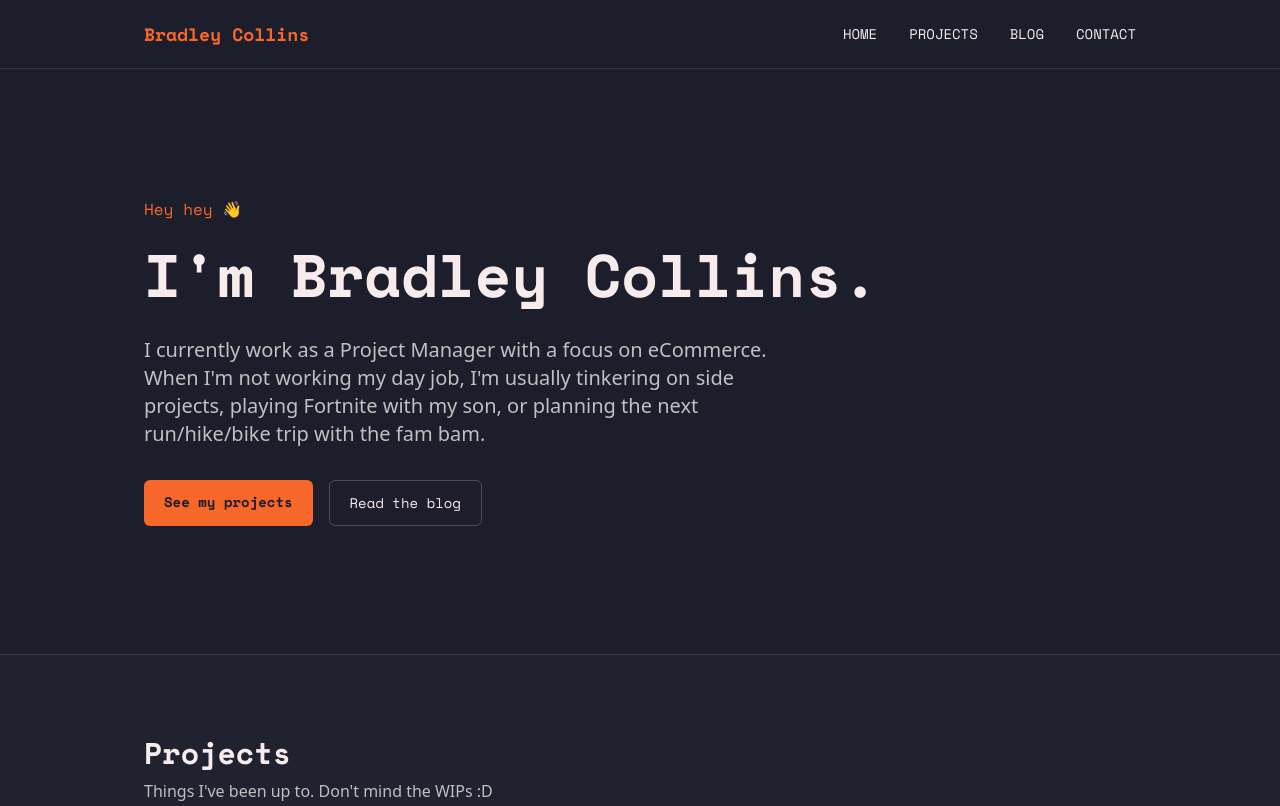
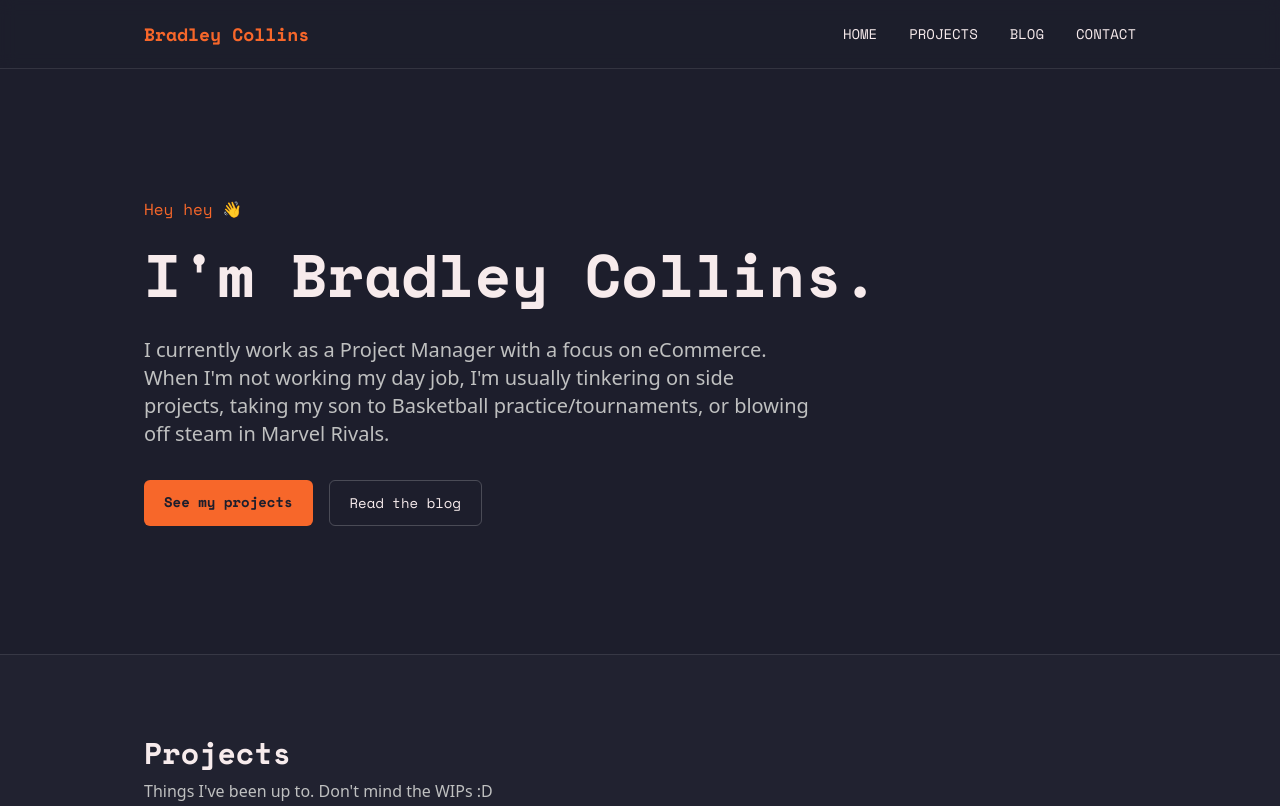
Before and after one commit to BradleyCollins/bradleycollins, an Astro site: page / in a window 1280 px wide. Shown: the top 806 px of the page. Built offline with nearby package versions, Linux system fonts and the light colour scheme; Astro itself is replaced by a stand-in of ours.

Commit message:
Update homepage subtitle

```diff
--- a/src/pages/index.astro
+++ b/src/pages/index.astro
@@ -15,8 +15,7 @@ import { projects, socials } from "../data/projects";
     </h1>
     <p class="mt-6 max-w-2xl text-lg text-mist md:text-xl">
       I currently work as a Project Manager with a focus on eCommerce. When I'm not working my day job, I'm
-      usually tinkering on side projects, playing Fortnite with my son, or planning the next run/hike/bike trip
-      with the fam bam.
+      usually tinkering on side projects, taking my son to Basketball practice/tournaments, or blowing off steam in Marvel Rivals.
     </p>
     <div class="mt-8 flex gap-4 font-mono text-sm">
       <a href="#projects" class="rounded-md bg-brand px-5 py-3 font-bold text-ink hover:bg-paper">See my projects</a>
```
